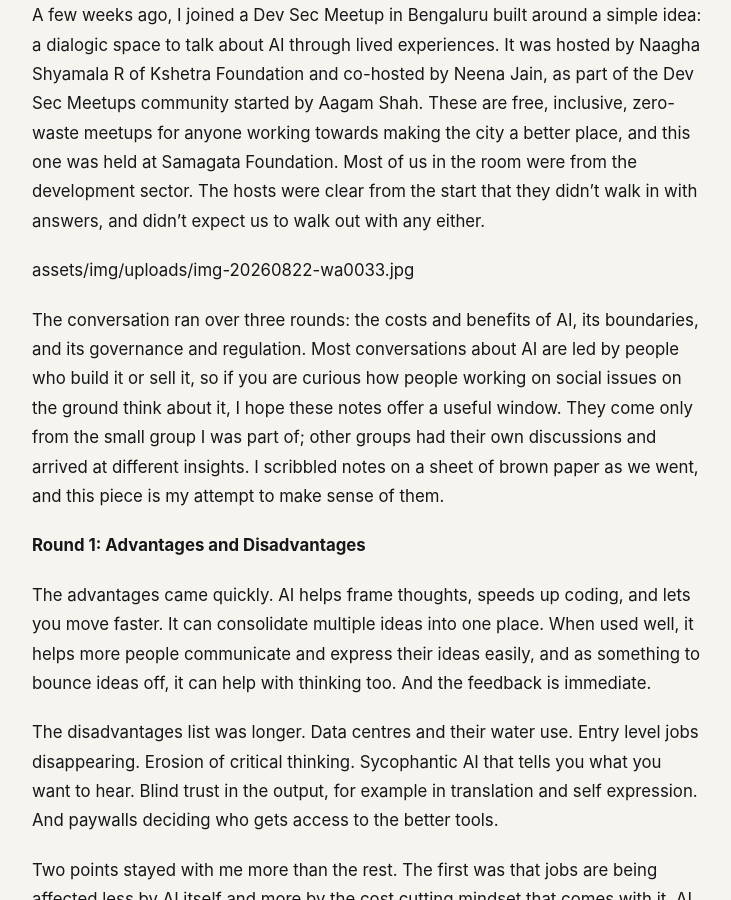
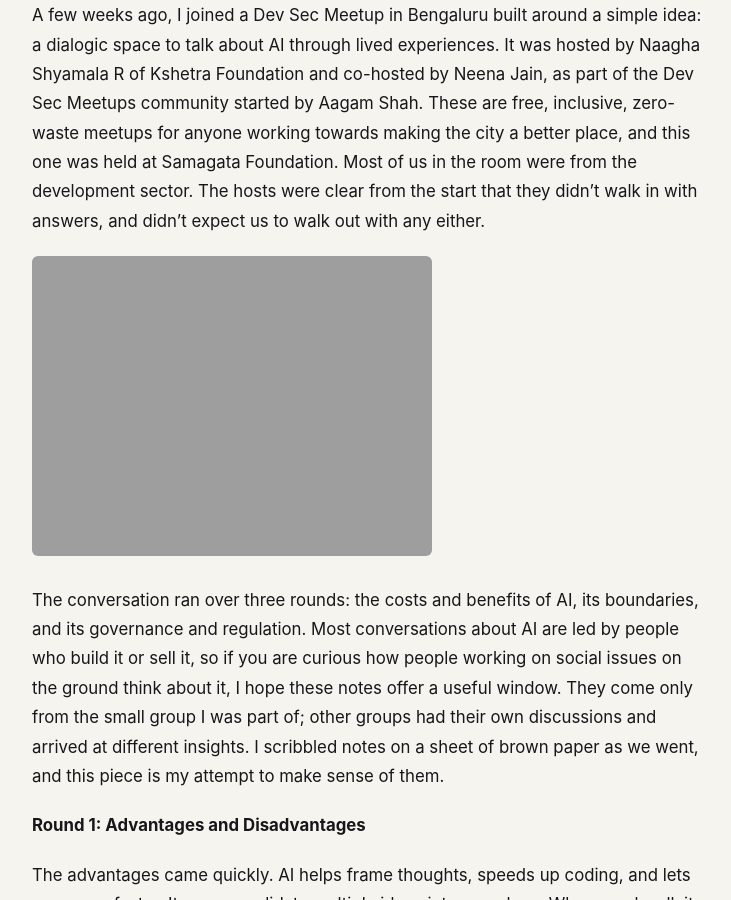
Before and after one commit to arplut/arplut.github.io, a Jekyll site: the page built from _posts/2026-10-13-maybe-we-will-be-ok-conversations-about-ai-from-the-development-sector.md, in a window 1280 px wide and 900 px high, scrolled down 334 px. Shown: the whole window, without its empty margins (272-1003 px from the left). Built offline with Jekyll 4.4.1, drawn with Linux system fonts in a browser that asks for light colours.

Commit message:
Update Posts “2026-10-13-maybe-we-will-be-ok-conversations-about-ai-from-the-development-sector”

```diff
--- a/_posts/2026-10-13-maybe-we-will-be-ok-conversations-about-ai-from-the-development-sector.md
+++ b/_posts/2026-10-13-maybe-we-will-be-ok-conversations-about-ai-from-the-development-sector.md
@@ -7,7 +7,8 @@ category: Reflections on Life
 ---
 A few weeks ago, I joined a Dev Sec Meetup in Bengaluru built around a simple idea: a dialogic space to talk about AI through lived experiences. It was hosted by Naagha Shyamala R of Kshetra Foundation and co-hosted by Neena Jain, as part of the Dev Sec Meetups community started by Aagam Shah. These are free, inclusive, zero-waste meetups for anyone working towards making the city a better place, and this one was held at Samagata Foundation. Most of us in the room were from the development sector. The hosts were clear from the start that they didn’t walk in with answers, and didn’t expect us to walk out with any either.
 
-assets/img/uploads/img-20260822-wa0033.jpg
+![Dev Sec Meetup]({'/assets/img/uploads/img-20260822-wa0033.jpg'})
+
 
 The conversation ran over three rounds: the costs and benefits of AI, its boundaries, and its governance and regulation. Most conversations about AI are led by people who build it or sell it, so if you are curious how people working on social issues on the ground think about it, I hope these notes offer a useful window. They come only from the small group I was part of; other groups had their own discussions and arrived at different insights. I scribbled notes on a sheet of brown paper as we went, and this piece is my attempt to make sense of them.
 
```
